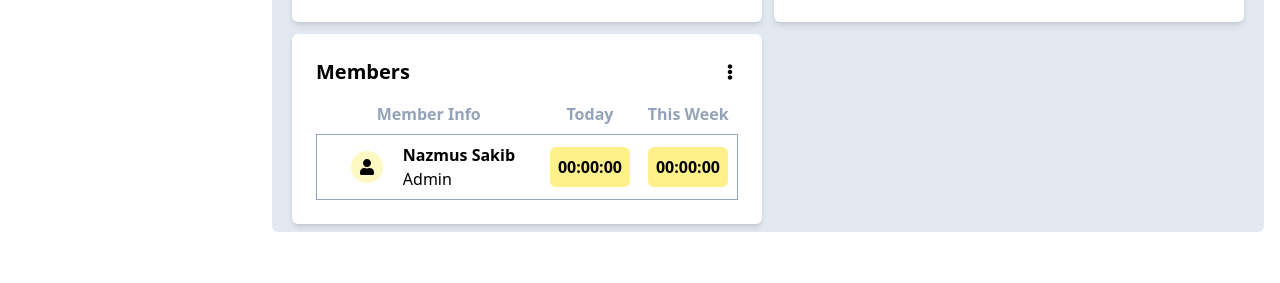
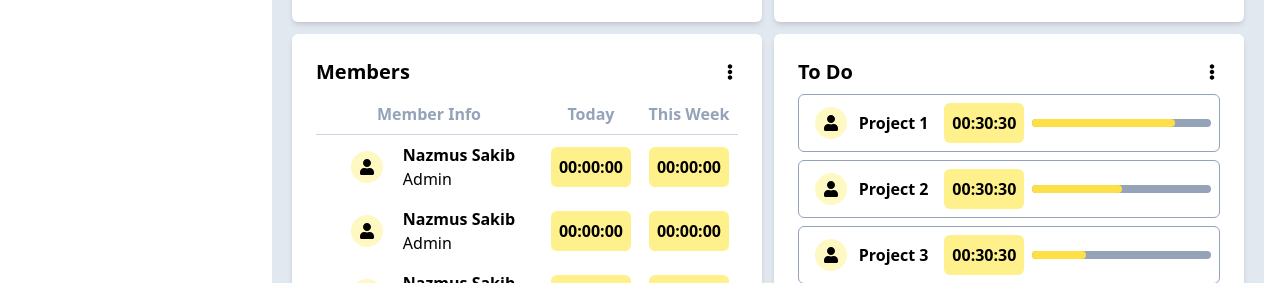
Before and after one commit to NS-Sheam/time-tracking-web-app, a React (Vite) app: page / in a window 1280 px wide. Shown: the part 669-952 px from the top of the page. Before the commit the page ends 917 px from the top, so only its background shows below. Built offline with nearby package versions, Linux system fonts and the light colour scheme.

Commit message:
dashboard done

```diff
--- a/src/pages/Dashboard/Dashboard.jsx
+++ b/src/pages/Dashboard/Dashboard.jsx
@@ -33,22 +33,77 @@ const Dashboard = () => {
     const projectSection = [
         {
             title: "Project 1",
-            text: "00:30:30",
+            time: "00:30:30",
             parcentage: 80,
             icon: projectIcon,
         },
         {
             title: "Project 2",
-            text: "00:30:30",
+            time: "00:30:30",
             icon: projectIcon,
             parcentage: 50,
         },
         {
             title: "Project 3",
-            text: "00:30:30",
+            time: "00:30:30",
             icon: projectIcon,
             parcentage: 30,
         }
+    ]
+    const members = [
+        {
+            name: "Nazmus Sakib",
+            designation: "Admin",
+            today: "00:00:00",
+            thisWeek: "00:00:00",
+
+        },
+        {
+            name: "Nazmus Sakib",
+            designation: "Admin",
+            today: "00:00:00",
+            thisWeek: "00:00:00",
+
+        },
+        {
+            name: "Nazmus Sakib",
+            designation: "Admin",
+            today: "00:00:00",
+            thisWeek: "00:00:00",
+
+        },
+        {
+            name: "Nazmus Sakib",
+            designation: "Admin",
+            today: "00:00:00",
+            thisWeek: "00:00:00",
+
+        },
+        {
+            name: "Nazmus Sakib",
+            designation: "Admin",
+            today: "00:00:00",
+            thisWeek: "00:00:00",
+
+        },
+    ]
+    const todoList = [
+        {
+            title: "Project 1",
+            time: "00:30:30",
+            parcentage: 80,
+        },
+        {
+            title: "Project 2",
+            time: "00:30:30",
+            parcentage: 50,
+        },
+        {
+            title: "Project 3",
+            time: "00:30:30",
+            parcentage: 30,
+        }
+
     ]
     const recentActivityImages = [
         recent1,
@@ -133,7 +188,7 @@ const Dashboard = () => {
                                     <p className="font-bold">{item.title}</p>
                                 </div>
                                 <div className="col-span-2 flex justify-between items-center gap-2">
-                                    <button className="bg-yellow-200 p-2 rounded-md font-semibold">{item.text}</button>
+                                    <button className="bg-yellow-200 p-2 rounded-md font-semibold">{item.time}</button>
                                     <div className="relative w-full bg-slate-400 rounded-full h-2">
                                         <div
                                             style={{ width: `${item.parcentage}%` }}
@@ -154,28 +209,59 @@ const Dashboard = () => {
                     </div>
                     <table className="w-full">
                         <thead>
-                            <tr className=" ">
+                            <tr className=" border-b border-slate-300">
                                 <th className="text-slate-400 w-full p-2">Member Info</th>
                                 <th className="text-slate-400 p-2">Today</th>
                                 <th className="text-slate-400 p-2">This Week</th>
                             </tr>
                         </thead>
-                        <tbody className=" space-x-3 space-y-2">
-                            <tr className="text-black border border-slate-400 my-2">
+                        <tbody className=" space-x-3">
+                            {
+                                members.map((item, index) => (
+                                    <tr key={index} className="text-black bprder-b border-slate-300">
                                         <td className="p-2 flex items-center justify-center gap-3">
                                             <p className="p-2 bg-yellow-100 rounded-full text-black mx-2"><FaUser /></p>
                                             <div>
-                                        <p className="font-bold">Nazmus Sakib</p>
-                                        <p>Admin</p>
+                                                <p className="font-bold">{item.name}</p>
+                                                <p>{item.designation}</p>
                                             </div>
                                         </td>
                                         <td className=""><button className="bg-yellow-200 p-2 rounded-md font-semibold mx-2">
-                                    00:00:00</button></td>
+                                            {item.today}</button></td>
                                         <td className=""><button className="bg-yellow-200 p-2 rounded-md font-semibold mx-2">
-                                    00:00:00</button></td>
+                                            {item.thisWeek}</button></td>
                                     </tr>
+                                ))
+                            }
                         </tbody>
                     </table>
+                </div>
+                {/* Project Section  */}
+                <div className={commonBoxClass}>
+                    <div className="flex items-center justify-between gap-2">
+                        <h4 className="font-semibold text-xl">To Do</h4>
+                        <p><FaEllipsisV /></p>
+                    </div>
+                    {
+                        todoList.map((item, index) => (
+                            <div key={index} className="grid grid-cols-3 gap-2 text-black p-2 border border-slate-400 rounded-md">
+                                <div className="col-span-1 flex items-center justify-center gap-3">
+                                    <p className="p-2 bg-yellow-100 rounded-full text-black"><FaUser /></p>
+                                    <p className="font-bold">{item.title}</p>
+                                </div>
+                                <div className="col-span-2 flex justify-between items-center gap-2">
+                                    <button className="bg-yellow-200 p-2 rounded-md font-semibold">{item.time}</button>
+                                    <div className="relative w-full bg-slate-400 rounded-full h-2">
+                                        <div
+                                            style={{ width: `${item.parcentage}%` }}
+                                            className={`absolute top-0 left-0 bg-yellow-300  rounded-full h-full`}></div>
+                                    </div>
+                                </div>
+                            </div>
+
+                        ))
+                    }
+
                 </div>
             </div>
         </div>
```
Lines whose indentation alone changed are shown as unchanged.
